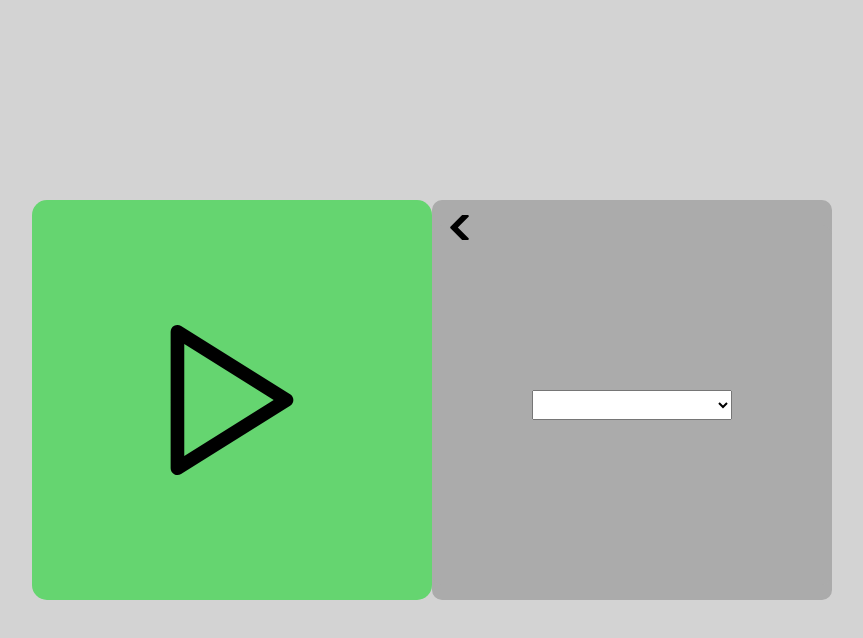
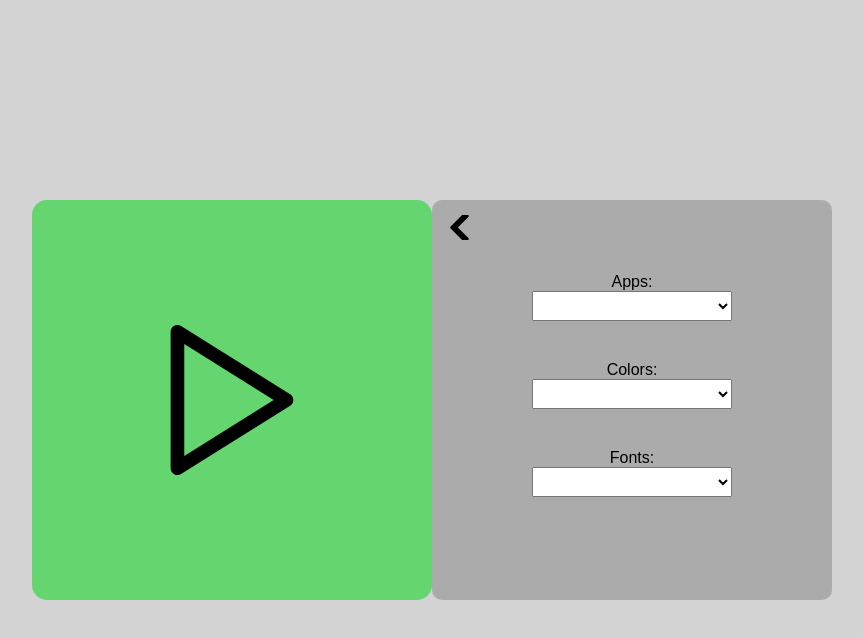
Before and after one commit to kiruxaspb/Vue3-Learning, a Vue app in the folder Task2/vue/: page / in a window 1280 px wide. Both pictures are taken after a click on the element 840 px from the left and 400 px from the top of the page. Shown: the top 638 px of the page, without its empty margins (208-1071 px from the left). Built offline with nearby package versions, Linux system fonts and the light colour scheme; the HTML template or start-up script is replaced by a standard one.

Commit message:
prepare for theme

```diff
--- a/Task2/vue/src/components/HomePage.vue
+++ b/Task2/vue/src/components/HomePage.vue
@@ -1,10 +1,8 @@
 <template>
 <div class="home-component">
   <div class="applications-holder">
-    <!-- <PlayComponent></PlayComponent> -->
     <component :is="currentLeftApp"></component>
     <component :is="currentRightApp"></component>
-    <!-- <SettingsComponent></SettingsComponent> -->
   </div>
 </div>
 </template>
--- a/Task2/vue/src/components/center-menu/SettingApp.vue
+++ b/Task2/vue/src/components/center-menu/SettingApp.vue
@@ -9,8 +9,17 @@
     </div>
 
     <div class="select-holder-container">
+      <p>Apps:</p>
       <select name="select" v-model="selectedApp" @change="setLeftApp">
         <option selected :value="application" v-for="(application, index) in getAppsFromComponentsList()" :key="index">{{ application }}</option>
+      </select>
+      <p>Colors:</p>
+      <select name="select" v-model="selectedAppThemeColor" @change="setAppColor">
+        <option selected :value="color" v-for="(color, index) in getСolorsFromCustomColorsList()" :key="index">{{ color }}</option>
+      </select>
+      <p>Fonts:</p>
+      <select name="select" v-model="selectedAppFont" @change="setAppFont">
+        <option selected :value="font" v-for="(font, index) in getFontsFromCustomFontsList()" :key="index">{{ font }}</option>
       </select>
     </div>
 </div>
@@ -23,12 +32,14 @@ export default {
   name: 'SettingApp',
   data() {
     return {
-      selectedApp: ''
+      selectedApp: '',
+      selectedAppThemeColor: '',
+      selectedAppFont: ''
     }
   },
   methods: {
-    ...mapGetters(['getAppsFromComponentsList', 'currentRightApp']),
-    ...mapMutations(['setAppForPlay', 'setCurrentRightApp']),
+    ...mapGetters(['getAppsFromComponentsList', 'currentRightApp', 'getСolorsFromCustomColorsList', 'getFontsFromCustomFontsList']),
+    ...mapMutations(['setAppForPlay', 'setCurrentRightApp', 'setAppThemeColor', 'setAppFont']),
 
     back() {
       this.setCurrentRightApp(this.components.settingComponent)
@@ -36,15 +47,25 @@ export default {
 
     setLeftApp() {
       this.setAppForPlay(this.selectedApp);
+    },
+
+    setAppColor() {
+      this.setAppThemeColor(this.selectedAppThemeColor);
+    },
+
+    setAppFont() {
+      this.setAppFont(this.selectedAppFont);
     }
   },
 
   computed: {
-    ...mapState(['components'])
+    ...mapState(['components', 'appColors', 'appFonts'])
   },
 
   created() {
     console.log(this.getAppsFromComponentsList());
+    console.log(this.getСolorsFromCustomColorsList());
+    console.log(this.getFontsFromCustomFontsList());
   },
 }
 </script>
@@ -67,10 +88,15 @@ select {
 .select-holder-container {
   height: 90%;
   display: flex;
+  flex-direction: column;
   align-items: center;
   justify-content: center;
   background: var(--setting-page-background);
   border-radius: 10px;
+}
+
+.select-holder-container select {
+  margin-bottom: 40px;
 }
 
 .back-btn {
--- /dev/null
+++ b/Task2/vue/src/data/components/appColors.json
@@ -0,0 +1,8 @@
+{
+  "DefaultColor":"rgb(211, 211, 211)",
+  "customColors": {
+    "Blue": "rgb(68, 68, 255)",
+    "Orange": "rgb(255, 179, 79)",
+    "Purple": "rgb(211, 79, 255)"
+  }
+}
--- /dev/null
+++ b/Task2/vue/src/data/components/appFonts.json
@@ -0,0 +1,7 @@
+{
+  "DefalutFont": "Arial, sans-serif",
+  "customFonts": {
+    "TrebuchetMS": "TrebuchetMS, sans-serif",
+    "Montserrat": "Montserrat, sans-serif"
+  }
+}
--- a/Task2/vue/src/store.js
+++ b/Task2/vue/src/store.js
@@ -1,13 +1,12 @@
 import { createStore } from 'vuex';
 import components from '@/data/components/componets.json';
 import errors from '@/data/components/errors.json';
+import appColors from '@/data/components/appColors.json';
+import appFonts from '@/data/components/appFonts.json';
 
 export const store = createStore({
   state() {
     return {
-      playClicks: 0,
-      settingsClicks: 0,
-
       appForPlay: components.playComponent,
 
       apps: {},
@@ -18,18 +17,17 @@ export const store = createStore({
       currentRightApp: components.settingComponent,
 
       components,
-      errors
+      errors,
+
+      // theme
+      appColors,
+      appFonts,
+
+      appColorTheme: appColors.DefaultColor,
+      appFont: appFonts.DefalutFont
     }
   },
   mutations: {
-    setPlayClicks(state, playClicks) {
-      state.playClicks = playClicks;
-    },
-
-    setSettingsClicks(state, settingsClicks) {
-      state.settingsClicks = settingsClicks;
-    },
-
     setCurrentLeftApp(state, currentLeftApp) {
       state.currentLeftApp = currentLeftApp;
     },
@@ -48,13 +46,33 @@ export const store = createStore({
 
     setAppForPlay(state, appForPlay) {
       state.appForPlay = appForPlay;
+    },
+
+    // theme
+    setAppThemeColor(state, appColorTheme) {
+      state.appColorTheme = appColorTheme;
+    },
+
+    setAppFont(state, appFont) {
+      state.appFont = appFont;
     }
   },
+
   getters: {
     getAppsFromComponentsList(state) {
       return state.components.apps;
+    },
+
+    // theme
+    getСolorsFromCustomColorsList(state) {
+      return state.appColors.customColors;
+    },
+
+    getFontsFromCustomFontsList(state) {
+      return state.appFonts.customFonts;
     }
   },
+
   actions: {
 
   }
```
